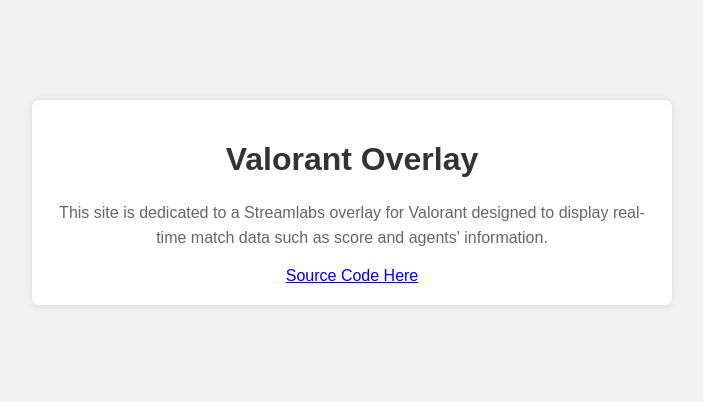
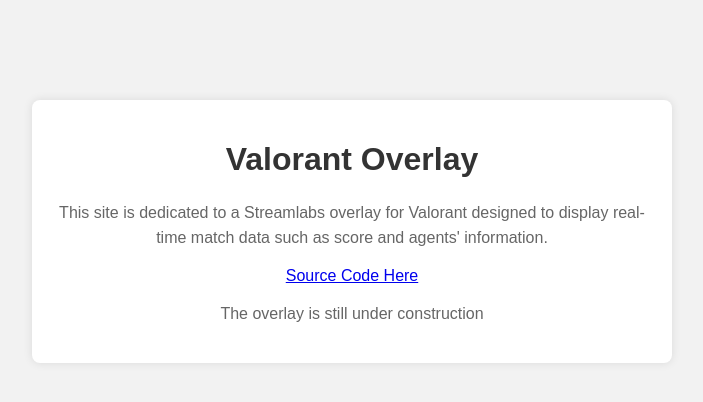
Before and after one commit to bayremg/Valorant-Overlay, a plain HTML site: page index.html in a window 1280 px wide. Shown: the whole page, without its empty margins (288-991 px from the left). Drawn offline with Linux system fonts and the light colour scheme.

Commit message:
Update index.html

```diff
--- a/index.html
+++ b/index.html
@@ -34,6 +34,7 @@
         <h1>Valorant Overlay</h1>
         <p>This site is dedicated to a Streamlabs overlay for Valorant designed to display real-time match data such as score and agents' information.</p>
         <a href="https://github.com/bayremg/Valorant-Overlay">Source Code Here</a>
+        <p>The overlay is still under construction</p>
         <!-- Add more content or functionality here as needed -->
     </div>
 </body>
```
